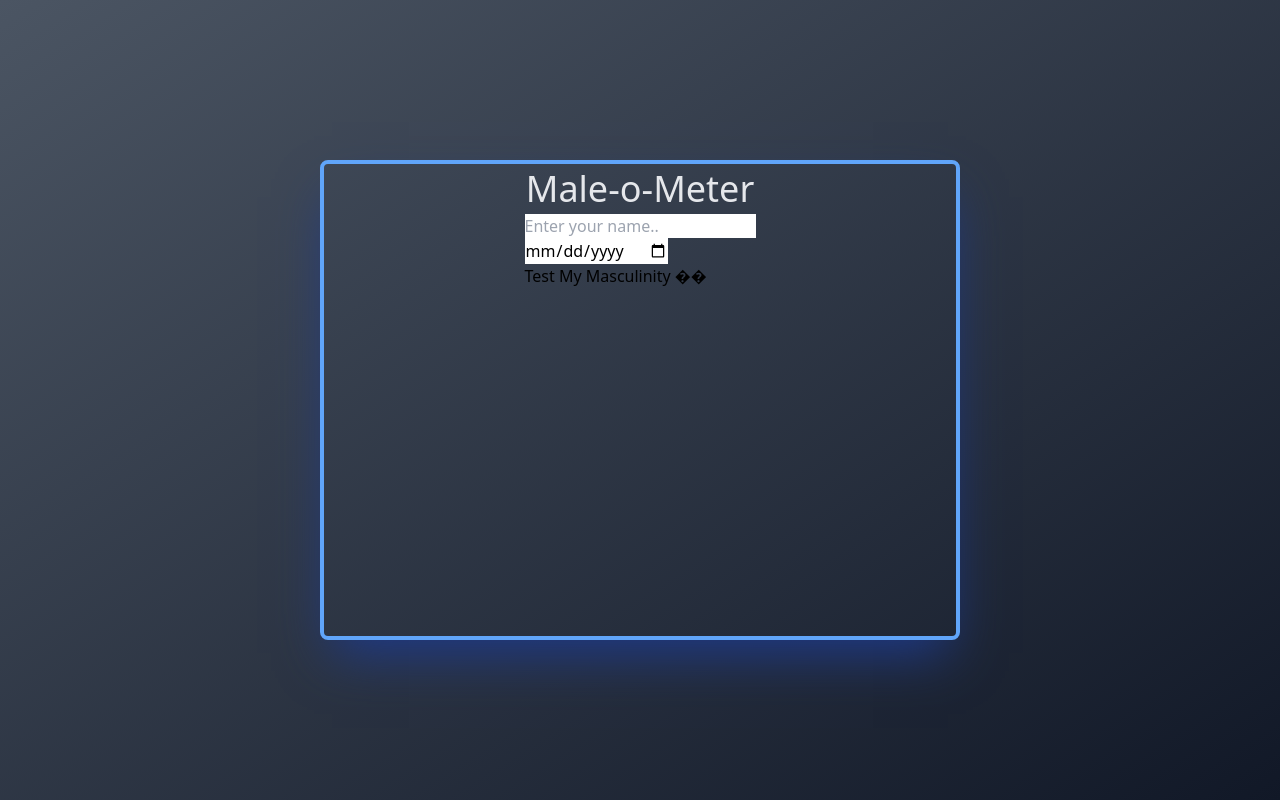
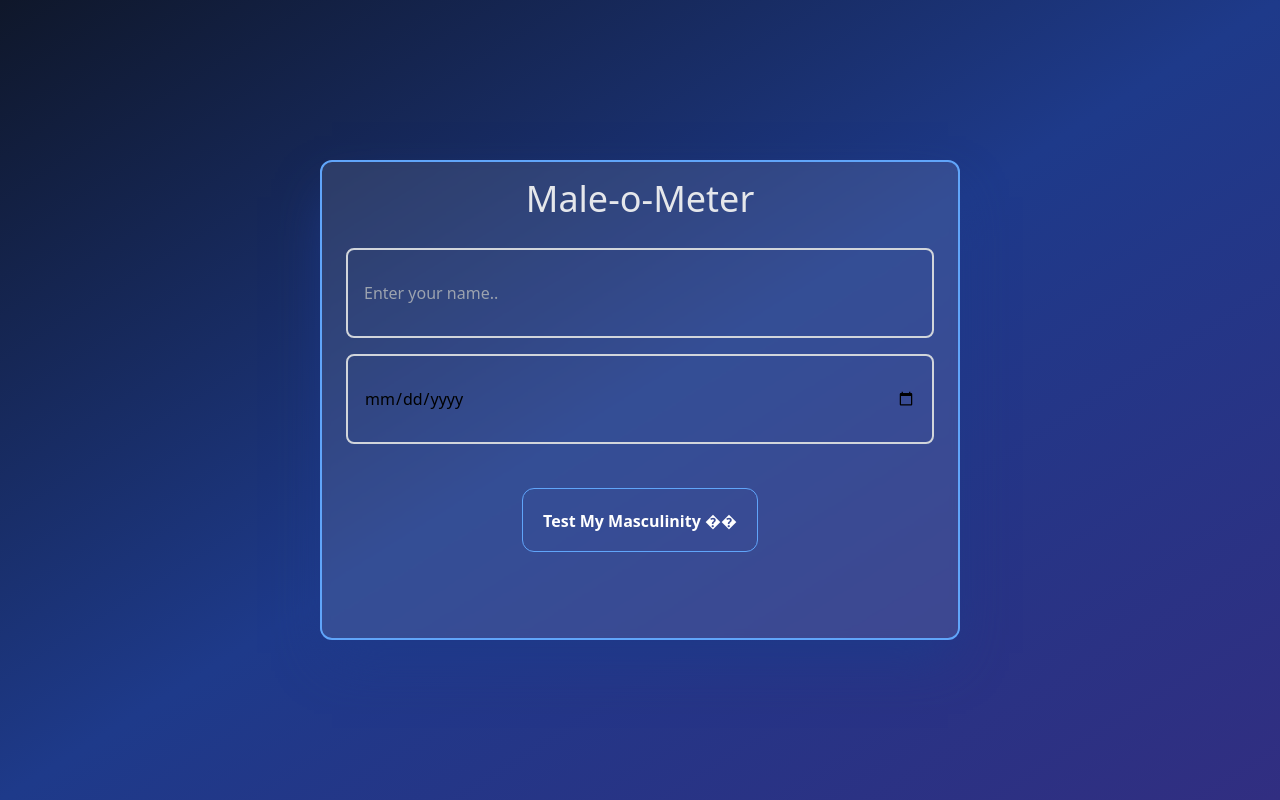
Before and after one commit to omanshchoudhary/Male-o-Meter, a website built with Vite: page index.html in a window 1280 px wide. Built offline with nearby package versions, Linux system fonts and the light colour scheme.

Commit message:
Structure complete

```diff
--- a/index.html
+++ b/index.html
@@ -6,18 +6,17 @@
     <title>Male-o-Meter</title>
     <link rel="stylesheet" href="./src/style.css">
   </head>
-  <body class="h-screen flex items-center justify-center bg-gradient-to-br from-gray-600 to-gray-900">
-    <div class="w-1/2 h-3/5 flex flex-col items-center rounded-lg border-4 border-blue-400 border-solid shadow-2xl shadow-blue-900">
-      <div class="h-[50px] w-full text-center font-sans text-4xl align-middle leading-[50px] font-medium text-gray-200">
+  <body class="h-screen flex items-center justify-center bg-gradient-to-br from-slate-900 via-blue-900 to-indigo-900">
+    <div class="w-1/2 h-3/5 flex flex-col items-center rounded-xl border-2 border-blue-400 border-solid shadow-2xl shadow-blue-900 bg-white/10 backdrop-blur-sm">
+      <div class="h-[50px] w-full text-center font-sans text-4xl align-middle leading-[50px] font-medium text-gray-200 mt-3">
         Male-o-Meter
       </div>
-      <div>
-        <input class="block" type="text" placeholder="Enter your name..">
-        <input class="block" type="date" placeholder="Enter your date of birth...">
-        <button class="block">Test My Masculinity ��</button>
+      <div class="flex flex-col w-full mt-2 px-6 py-4 space-y-4">
+        <input class="h-[90px] p-4 bg-transparent border-2 border-gray-300 rounded-lg focus:border-blue-400 focus:outline-none" type="text" placeholder="Enter your name..">
+        <input class="h-[90px] p-4 bg-transparent border-2 border-gray-300 rounded-lg focus:border-blue-400 focus:outline-none" type="date" placeholder="Enter your date of birth...">
       </div>
-      <div>
-
+      <div class="w-full h-full flex justify-center">
+        <button class="border border-blue-400 h-16 mt-7 p-5 rounded-xl text-white font-bold" >Test My Masculinity ��</button>
       </div>
     </div>
     <script type="module" src="/src/main.js"></script>
```
